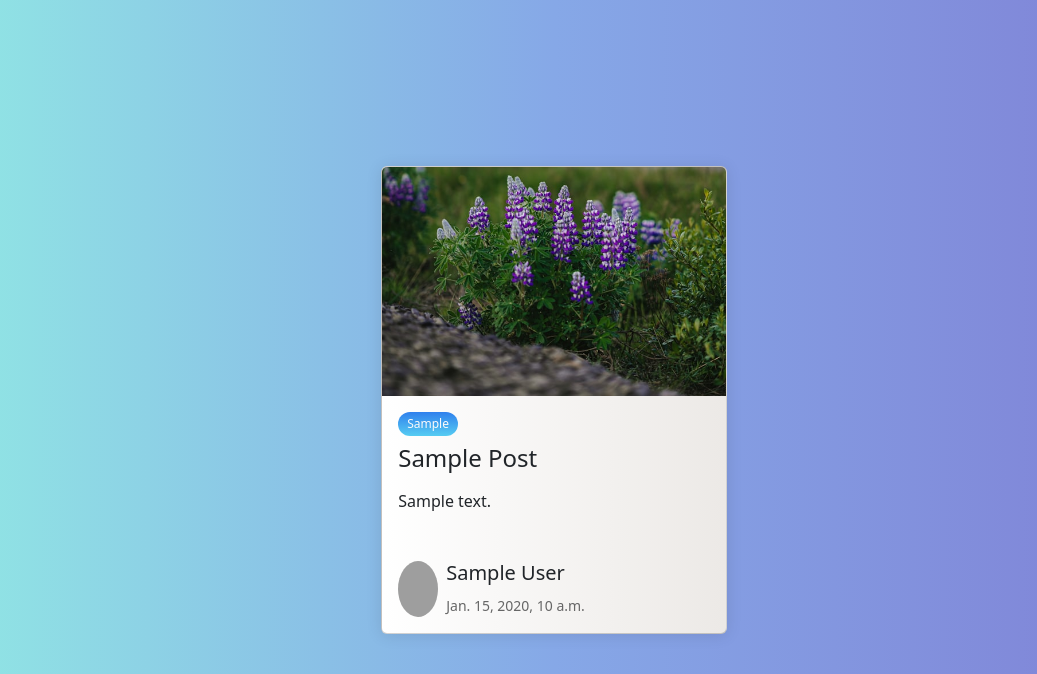
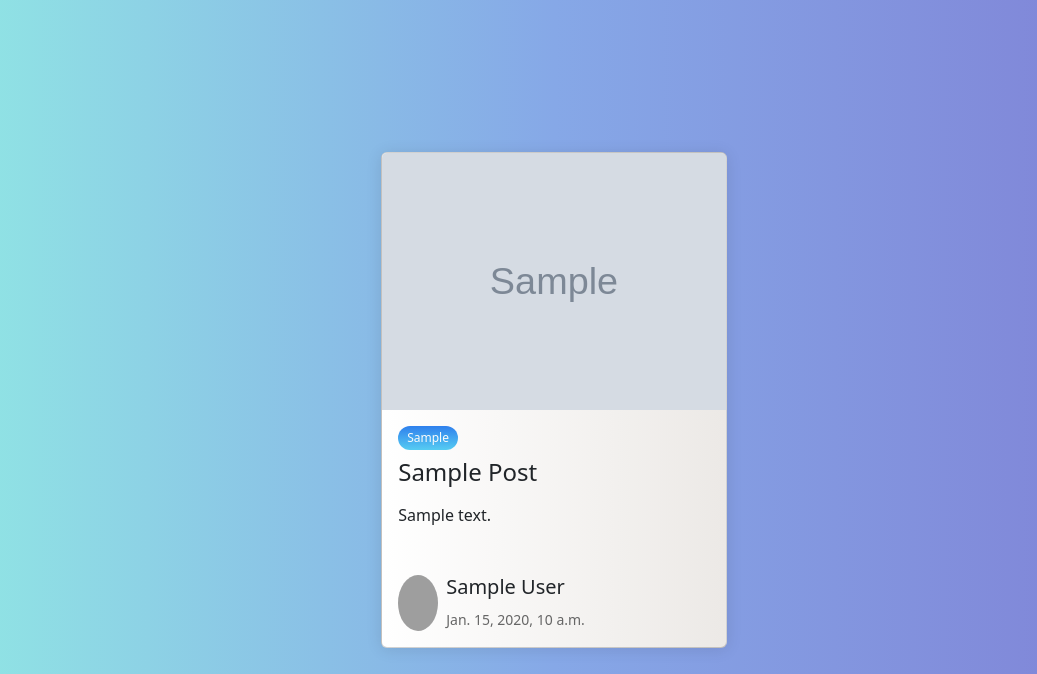
Before and after one commit to ChelRono/myBlog, a Django app: page / in a window 1280 px wide. Shown: the top 674 px of the page, without its empty margins (86-1123 px from the left). Run offline with Django 5.2, Linux system fonts and the light colour scheme; tables that the repository leaves empty hold one stand-in row (values such as "Sample post"); grey boxes marked "Sample" are stand-in pictures; some libraries are stand-ins or nearby versions; grey boxes are pictures that could not be loaded.

Commit message:
changes image dynamics

```diff
--- a/templates/index.html
+++ b/templates/index.html
@@ -5,7 +5,7 @@
       {% for post in posts reversed %}
         <div class="card">
           <div class="card__header">
-            <img src="/static/img/auto.jpeg" alt="auto.jpeg" class="card__image" width="600">
+            <img src="{{post.img}}" alt="auto.jpeg" class="card__image" width="600">
           </div>
           <div class="card__body">
             <span class="tag tag-blue">{{post.category}}</span>
```
